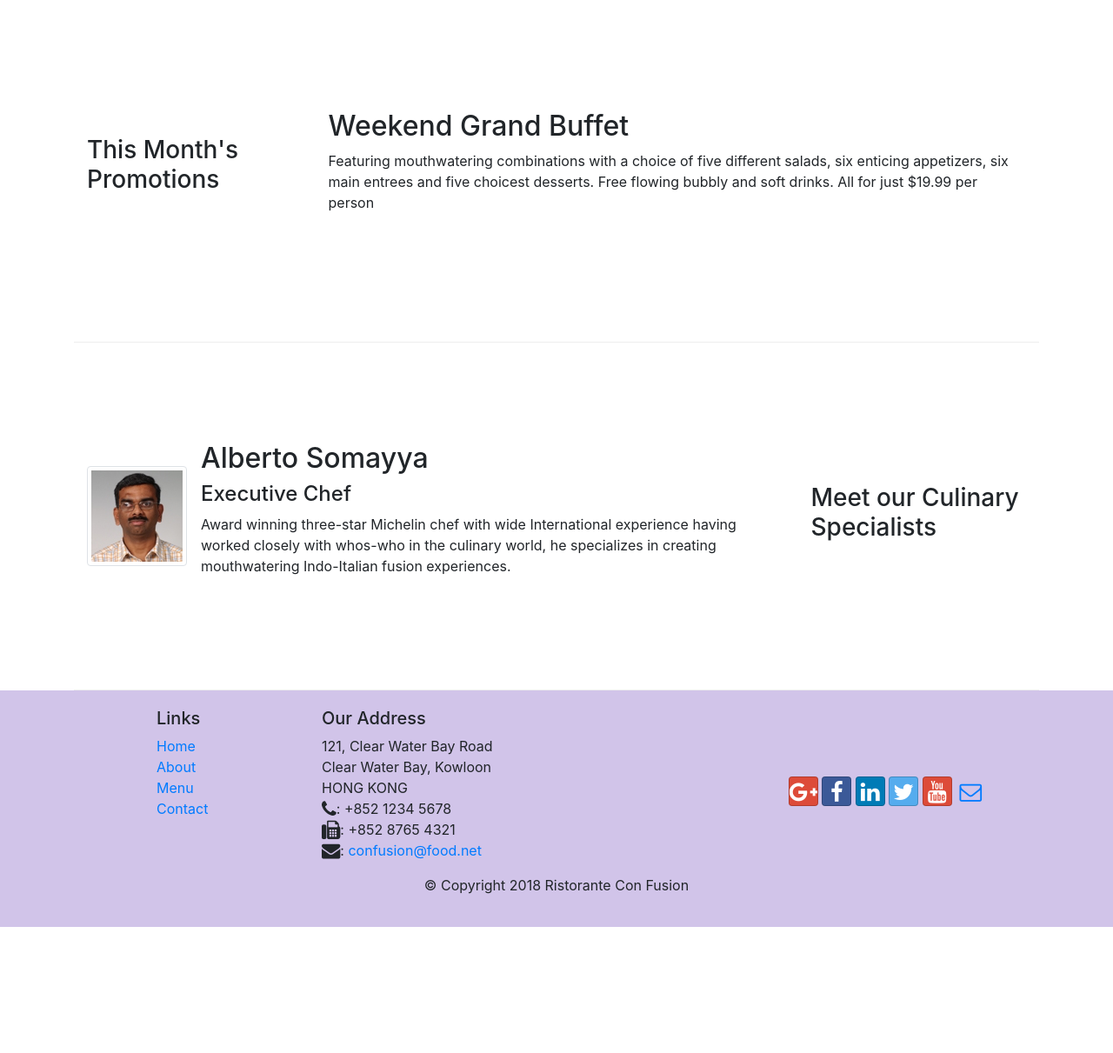
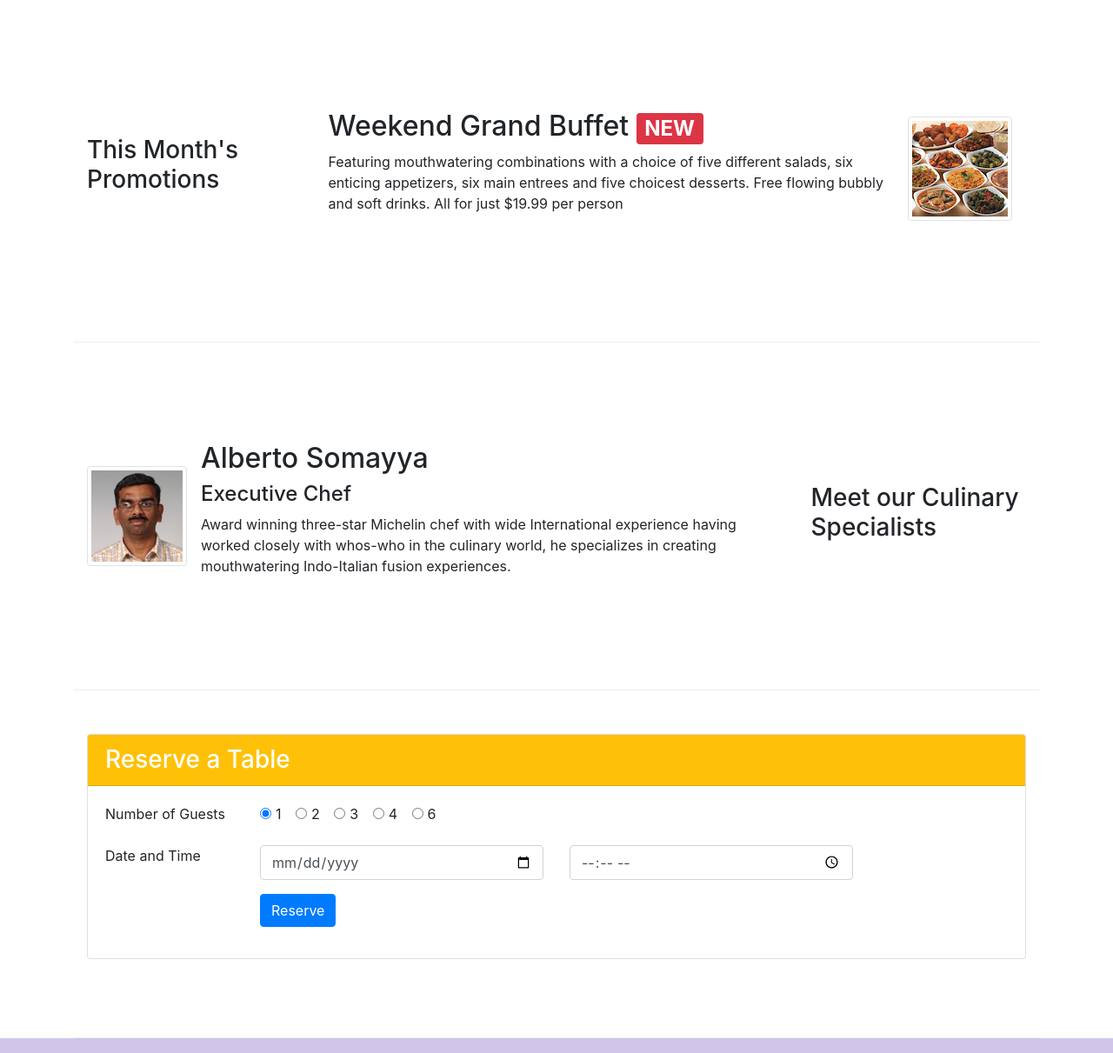
Before and after one commit to Kumar-laxmi/Learning-BootStrap, a website: page index.html in a window 1280 px wide. Shown: the part 740-1951 px from the top of the page at 87% size. Before the commit the page ends 1806 px from the top, so only its background shows below. Drawn offline with nearby package versions, Linux system fonts and the light colour scheme.

Commit message:
Assignment-2 completed

```diff
--- a/index.html
+++ b/index.html
@@ -49,6 +49,7 @@
                 </div>
                 <div class="col-12 col-sm align-self-center">
                     <img src="./img/logo.png" class="img-fluid">
+                    <a class="btn btn-warning" href="#reservation" role="button">Reserve Table</a>
                 </div>
             </div>
         </div>
@@ -76,26 +77,84 @@
                 <h3>This Month's Promotions</h3>
             </div>
             <div class="col col-sm col-md">
-                <h2>Weekend Grand Buffet</h2>
-                <p>Featuring mouthwatering combinations with a choice of five different salads, six enticing appetizers, six main entrees and five choicest desserts. Free flowing bubbly and soft drinks. All for just $19.99 per person </p>
+                <div class="media">
+                  <div class="media-body">
+                    <h2 class="mt-0">Weekend Grand Buffet <span class="badge badge-danger">NEW</span></h2>
+                    <p class="d-none d-sm-block">Featuring mouthwatering combinations with a choice of five different salads, six enticing appetizers, six main entrees and five choicest desserts. Free flowing bubbly and soft drinks. All for just $19.99 per person </p>
+                  </div>
+                  <img class="d-flex mr-3 img-thumbnail align-self-center" src="img/buffet.png" alt="buffet">
+                </div>
             </div>
         </div>
 
         <div class="row row-content align-items-center">
-            <div class="col-12 col-sm-4 order-sm-last col-md-3">
+            <div class="col-12 col-sm-4 order-sm-last col-md-3 flex-last">
                 <h3>Meet our Culinary Specialists</h3>
             </div>
-            <div class="col col-sm order-sm-first col-md">
+            <div class="col col-sm order-sm-first col-md flex-first">
                 <div class="media">
                     <img class="d-flex mr-3 img-thumbnail align-self-center" src="./img/alberto.png" alt="alberto">
                     <div class="media-body">
                         <h2 class="mt-0">Alberto Somayya</h2>
                         <h4>Executive Chef</h4>
-                        <p class="d-none d-sm-block">Award winning three-star Michelin chef with wide International experience having worked closely with whos-who in the culinary world, he specializes in creating mouthwatering Indo-Italian fusion experiences. </p>
+                        <p class="hidden-xs-down">Award winning three-star Michelin chef with wide International experience having worked closely with whos-who in the culinary world, he specializes in creating mouthwatering Indo-Italian fusion experiences. </p>
                     </div>
                 </div>
             </div>
         </div>
+
+        <div class="row row-content justify-content-center"  id="reservation">
+            <div class="col-12">
+                <div class="card">
+                    <h3 class="card-header bg-warning text-white">Reserve a Table</h3>
+                    <div class="card-body">
+                        <form>
+                            <div class="form-group row">
+                                <label class="col-12 col-sm-2">Number of Guests</label>
+                                <div class="col">
+                                    <div class="form-check form-check-inline">
+                                        <input class="form-check-input" type="radio" name="inlineRadioOptions" id="one_guest_radio" value="one" checked>
+                                        <label class="form-check-label" for="one_guest_radio">1</label>
+                                    </div>
+                                    <div class="form-check form-check-inline">
+                                        <input class="form-check-input" type="radio" name="inlineRadioOptions" id="two_guest_radio" value="two">
+                                        <label class="form-check-label" for="two_guest_radio">2</label>
+                                    </div>
+                                    <div class="form-check form-check-inline">
+                                        <input class="form-check-input" type="radio" name="inlineRadioOptions" id="three_guest_radio" value="three">
+                                        <label class="form-check-label" for="three_guest_radio">3</label>
+                                    </div>
+                                    <div class="form-check form-check-inline">
+                                        <input class="form-check-input" type="radio" name="inlineRadioOptions" id="four_guest_radio" value="four">
+                                        <label class="form-check-label" for="four_guest_radio">4</label>
+                                    </div>
+                                    <div class="form-check form-check-inline">
+                                        <input class="form-check-input" type="radio" name="inlineRadioOptions" id="six_guest_radio" value="six">
+                                        <label class="form-check-label" for="six_guest_radio">6</label>
+                                    </div>
+                                </div>
+                            </div>
+                            <div class="form-group row">
+                                <label class="col-12 col-sm-2">Date and Time</label>
+                                <div class="col-12 col-sm-4">
+                                    <input type="date" class="form-control" id="date" placeholder="Date">
+                                </div>
+                                <div class="col-12 col-sm-4">
+                                    <input type="time" class="form-control" id="time" placeholder="Time">
+                                </div>
+                            </div>
+                            <div class="form-group row">
+                                <div class="col offset-0 offset-sm-2">
+                                    <button type="submit" class="btn btn-primary">Reserve</button>
+                                </div>
+                            </div>
+                        </form>
+                    </div>
+                </div>
+            </div>
+        </div>
+
+
     </div>
 
     <footer class="footer">
```
